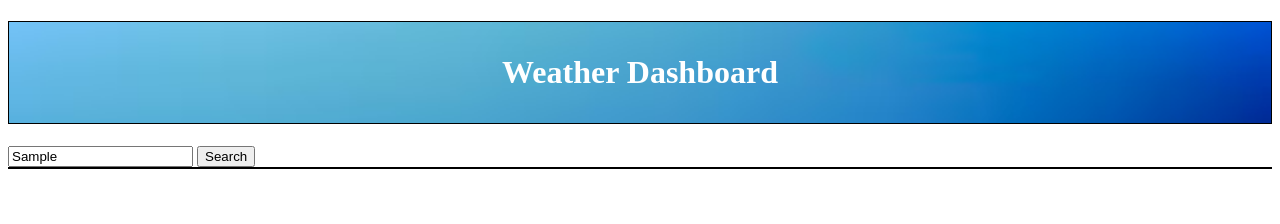
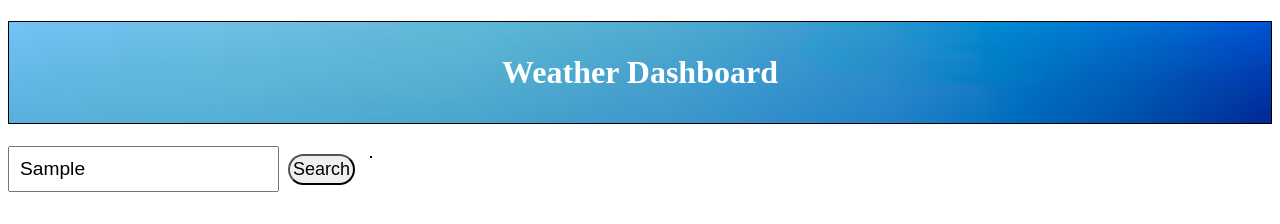
Before and after one commit to nvanschaack/weather-dashboard, a plain HTML site: page index.html in a window 1280 px wide. Both pictures are taken after typing "Sample" into the empty fields and a click on the button "Search". Drawn offline with Linux system fonts and the light colour scheme; no server answers.

Commit message:
added information to readme, added beginning of local storage function to js.

```diff
--- a/assets/script.js
+++ b/assets/script.js
@@ -3,6 +3,7 @@ const searchBar = document.getElementById('search-bar')
 const currentWeather = document.getElementById('current-weather')
 const forecast = document.getElementById('forecast')
 
+//add a submit event to the search button, have it present getCurrentWeatherApi & getForecastWeatherApi on the DOM
 submit.addEventListener('submit', function (event) {
     event.preventDefault();
 
@@ -12,19 +13,25 @@ submit.addEventListener('submit', function (event) {
     forecast.innerHTML = null
 
     getCurrentWeatherApi(searchInput)
-    getForecaseWeatherApi(searchInput)
+    getForecastWeatherApi(searchInput)
 
-    //what goes into the searchvalue, i want saved to local storage
-    localStorage.setItem('searchInput', searchInput)
-    //need to getItem from localStorage
+    //store and retrieve local storage to display recent searches under searchbar
+    const storeSearchCity = JSON.parse(localStorage.getItem('storeSearchCity')) || []
+
+    if (searchInput) {
+        storeSearchCity.push(searchInput)
+        const storeSearchCityString = JSON.stringify(searchInput);
+        localStorage.setItem('storeSearchCity', storeSearchCityString)
+    }
+    // i want the city stored in local storage to appear under the search bar when i search a new city
 })
 
+//retrieve current weather in any given city
 function getCurrentWeatherApi(city) {
     const requestUrl = `https://api.openweathermap.org/data/2.5/weather?q=${city}&appid=92fcbfd3ad1811da2b8b45a50a20bd0c&units=imperial`
 
     fetch(requestUrl)
         .then(function (response) {
-            // console.log(response);
             return response.json()
         })
         .then(function (data) {
@@ -57,12 +64,12 @@ function getCurrentWeatherApi(city) {
 
 }
 
-function getForecaseWeatherApi(city) {
+//retrieve 5-day forecast in same city
+function getForecastWeatherApi(city) {
     const requestUrl = `https://api.openweathermap.org/data/2.5/forecast?q=${city}&appid=92fcbfd3ad1811da2b8b45a50a20bd0c&units=imperial`
 
     fetch(requestUrl)
         .then(function (response) {
-            // console.log(response);
             return response.json()
         })
         .then(function (data) {
--- a/assets/style.css
+++ b/assets/style.css
@@ -1,3 +1,6 @@
+main {
+    display: flex;
+}
 header h1 {
     border: 1px solid black;
     padding: 1em;
@@ -7,12 +10,27 @@ header h1 {
     background-size: cover;
     color: white;
 }
+#form {
+    height: 3em;
+}
+#submit {
+    /* display: flex; */
+    border-radius: 25px;
+    padding: 3px;
+    margin: 5px;
+    font-size: large;
+}
+#search-bar {
+    padding: 10px;
+    font-size: larger;
+}
 #current-weather {
     border: 1px solid black;
+    margin: 10px;
 }
 #forecast {
     display: flex;
-    justify-content: space-between;
+    justify-content: space-around;
 }
 #each-day-forecast {
     border: 1px solid black;
@@ -20,6 +38,7 @@ header h1 {
     display: inline-block;
     background-color: navy;
     color: white;
+    margin: 5px;
 }
 @media screen and (max-width: 768px) {
 
--- a/index.html
+++ b/index.html
@@ -13,7 +13,7 @@
     <header>
         <h1>Weather Dashboard</h1>
     </header>
-    <main>
+    <main class="main">
         <form id="form">
             <input id="search-bar" type="text" placeholder="City">
             <button type="submit" id="submit">Search</button>
```
Also changed, not shown: 1 other file.
